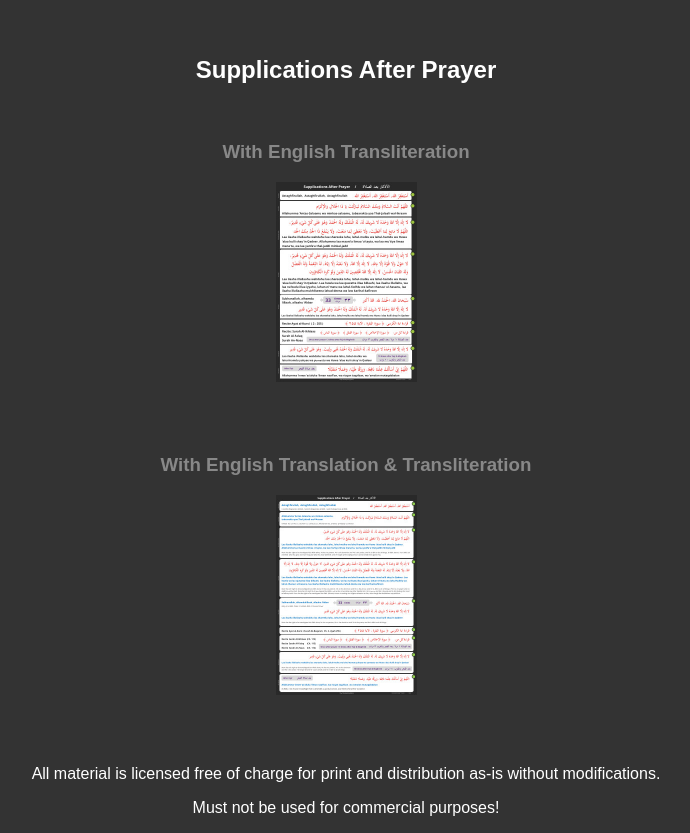
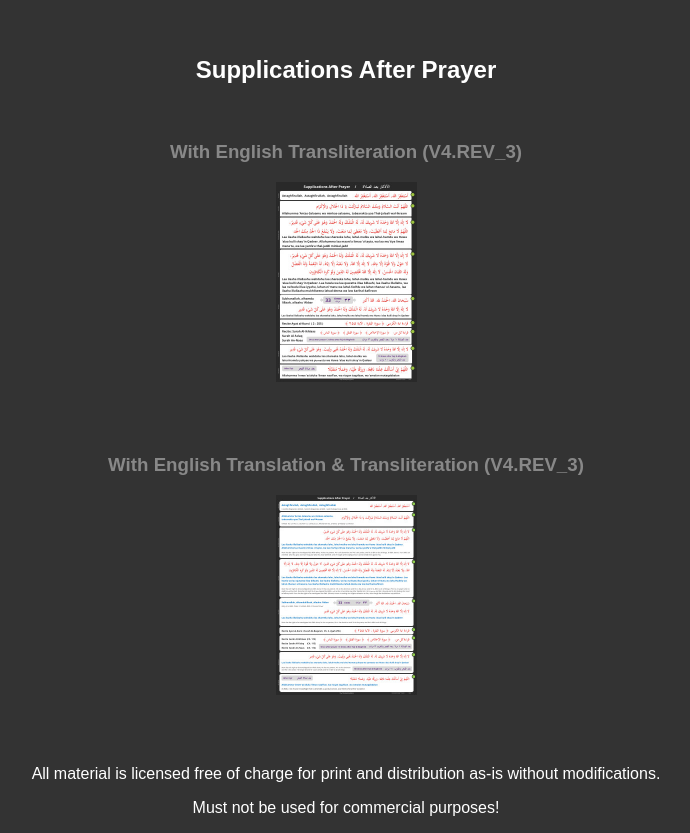
Before and after one commit to IslamicPosters/IslamicPosters, a plain HTML site: page index.html in a window 1280 px wide. Shown: the part 98-931 px from the top of the page, without its empty margins (294-984 px from the left). Drawn offline with Linux system fonts and the light colour scheme.

Commit message:
Added missing references

```diff
--- a/index.html
+++ b/index.html
@@ -11,11 +11,11 @@
 <br />
 <h2>Supplications After Prayer</h2>
 <br />
-<div><a href="prayer_poster_simple.pdf"><h3>With English Transliteration</h3><img src="prayer_poster_simple_icon.jpg" height="200" /></a></div>
+<div><a href="prayer_poster_simple.pdf"><h3>With English Transliteration (V4.REV_3)</h3><img src="prayer_poster_simple_icon.jpg" height="200" /></a></div>
 <br />
 <br />
 <br />
-<div><a href="prayer_poster_eng_translation.pdf"><h3>With English Translation & Transliteration</h3><img src="prayer_poster_eng_translation_icon.jpg" height="200" /></a></div>
+<div><a href="prayer_poster_eng_translation.pdf"><h3>With English Translation & Transliteration (V4.REV_3)</h3><img src="prayer_poster_eng_translation_icon.jpg" height="200" /></a></div>
 <br />
 <br />
 <br />
```
Also changed, not shown: 2 other files.
